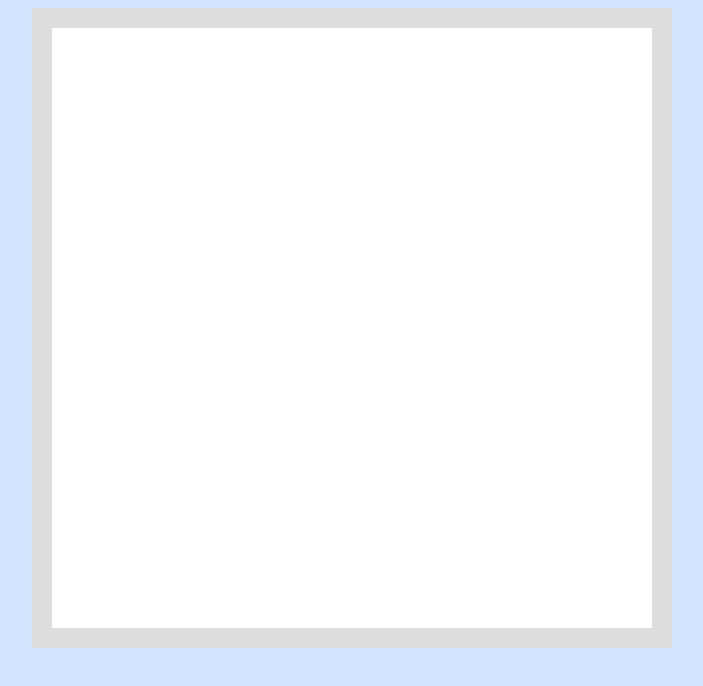
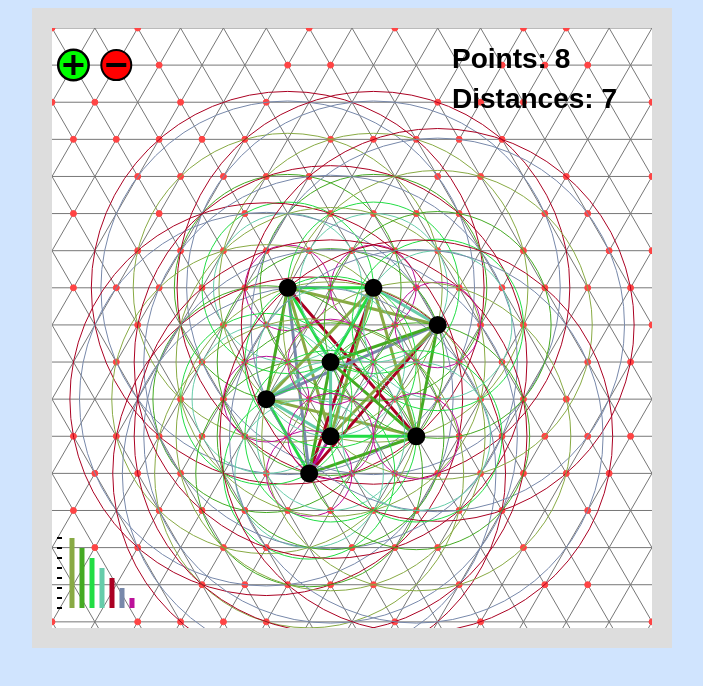
Before and after one commit to andrewwinslow/geom-widgets, a plain HTML site: page deep-point-sets/index.html in a window 1280 px wide. Shown: the whole page, without its empty margins (288-991 px from the left). Drawn offline with Linux system fonts and the light colour scheme.

Commit message:
Small changes to edge colors, graphic when a deep set is found, etc.

```diff
--- a/deep-point-sets/deep.js
+++ b/deep-point-sets/deep.js
@@ -262,7 +262,7 @@ function draw_distances(points, cur_pt)
                 }
         }
 
-	// Draw circles QQQ
+	// Draw circles
         for (var i = 0; i < points.length; ++i)
 	{
 		p = tc(new Point(points[i].x * tri_size, points[i].y * tri_size));
@@ -613,7 +613,7 @@ function startActivity()
         canvas.addEventListener('mousemove', ev_mousemove, false);
         canvas.addEventListener('mouseup', ev_mouseup, false);
 
-        //setInterval(draw_current_state, 100);
+        setInterval(draw_current_state, 300);
 }
 
 
--- a/deep-point-sets/index.html
+++ b/deep-point-sets/index.html
@@ -1,10 +1,7 @@
-
-
-
 <!DOCTYPE html>
 <html>
         <head>
-                <title>Deep Point Sets Tool</title>
+		<title>Deep Point Sets</title>
                 <script type="text/javascript" src="deep.js"></script>
                 <link href="style.css" rel="stylesheet" type="text/css">
         </head>
```
